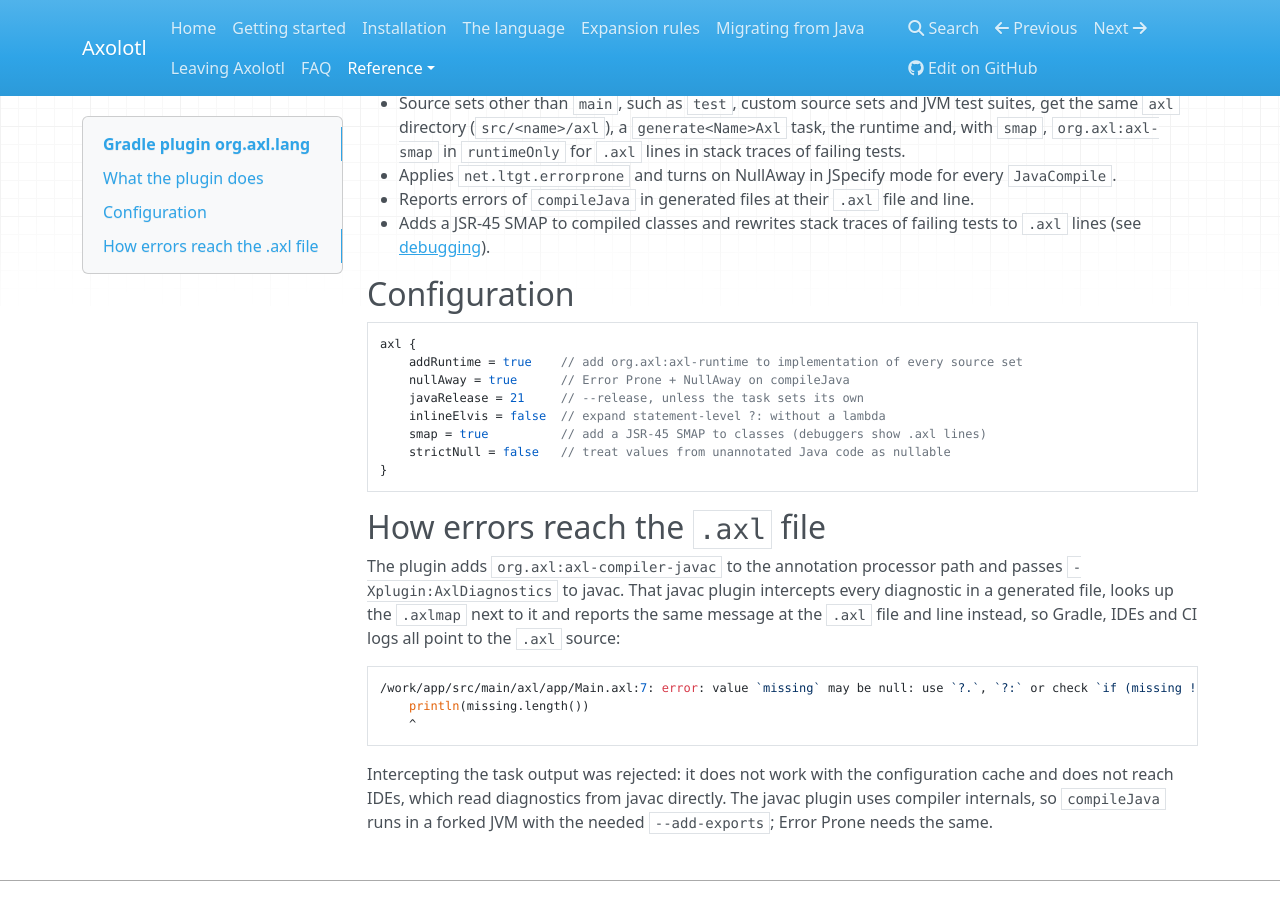
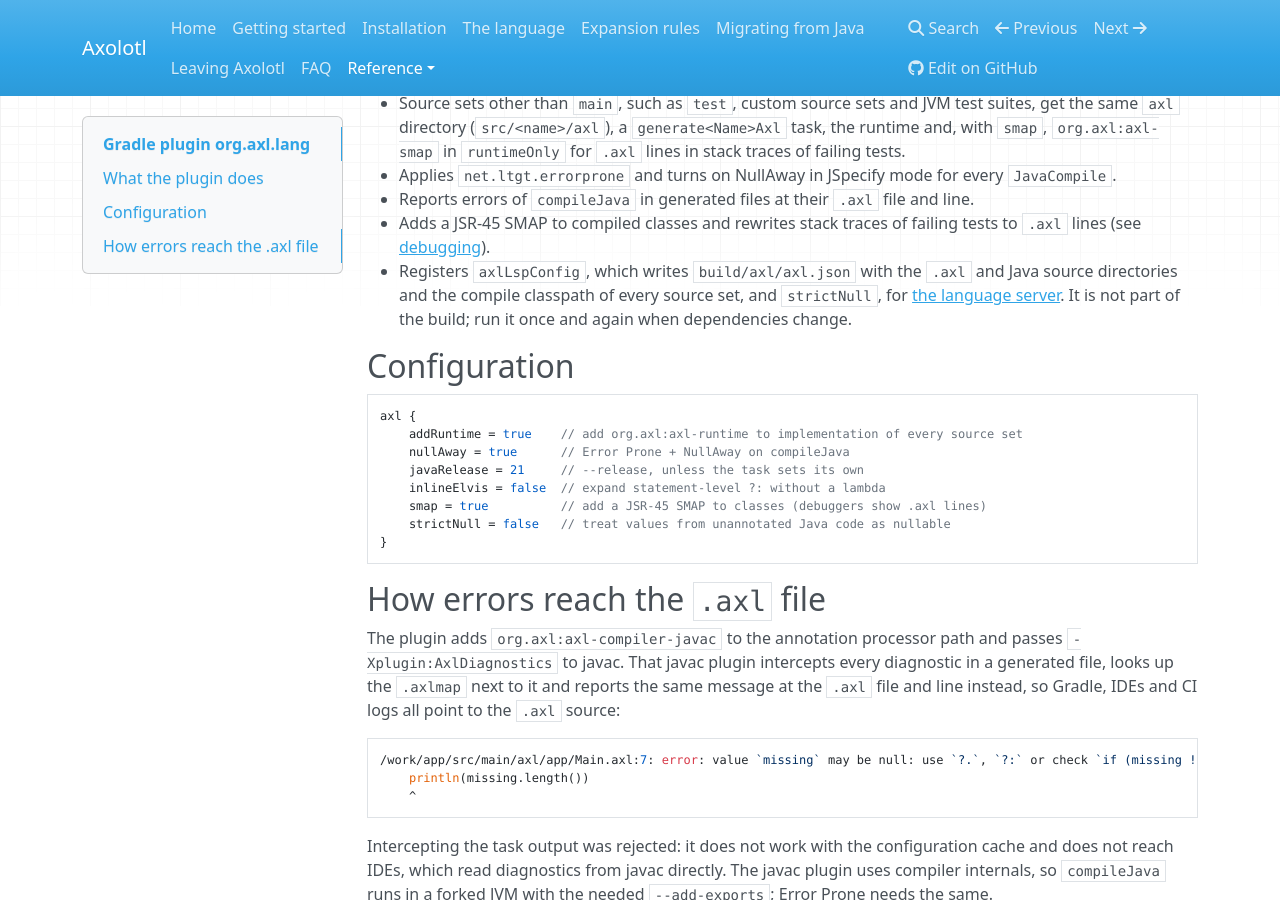
Before and after one commit to k1ngmang/axolotl-lang, an MkDocs documentation site: the page built from docs/gradle.md, in a window 1280 px wide and 900 px high, scrolled down 710 px. Built offline with MkDocs 1.6.1, drawn with Linux system fonts in a browser that asks for light colours; nearby versions of some CDN libraries.

Commit message:
Document axlLspConfig and axl:lsp-config with the other tasks and goals

```diff
--- a/docs/gradle.md
+++ b/docs/gradle.md
@@ -39,6 +39,9 @@ Gradle 8.5 or newer and Java 21 are required; the configuration cache is support
 - Reports errors of `compileJava` in generated files at their `.axl` file and line.
 - Adds a JSR-45 SMAP to compiled classes and rewrites stack traces of failing tests to
   `.axl` lines (see [debugging](debugging.md)).
+- Registers `axlLspConfig`, which writes `build/axl/axl.json` with the `.axl` and Java source
+  directories and the compile classpath of every source set, and `strictNull`, for [the language server](lsp.md). It is not part of
+  the build; run it once and again when dependencies change.
 
 ## Configuration
 
```
Also changed, not shown: docs/maven.md (+1 -0 lines).
